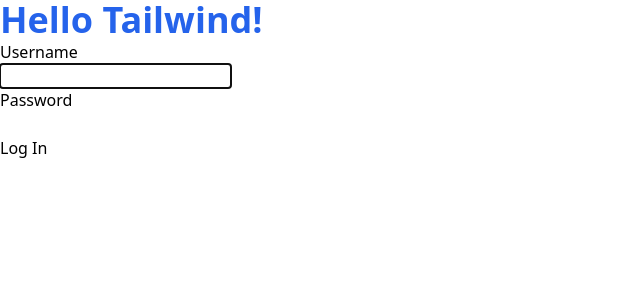
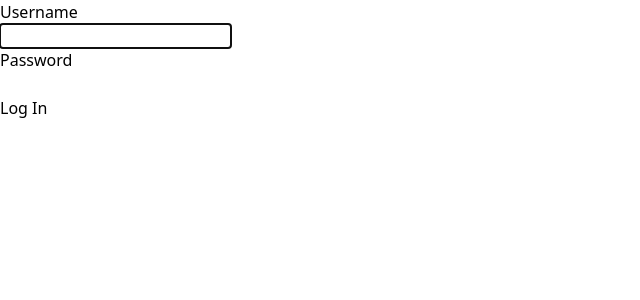
Before and after one commit to alexszeliga/pt-home, a Django app: page /accounts/login/ in a window 1280 px wide. Shown: the top 300 px of the page, without its empty margins (0-640 px from the left). Run offline with Django 4.2, Linux system fonts and the light colour scheme; some libraries are stand-ins or nearby versions.

Commit message:
fix: remove tailwind test

```diff
--- a/templates/registration/login.html
+++ b/templates/registration/login.html
@@ -4,7 +4,6 @@
 
 {% block content %}
     {% if not user.is_authenticated %}
-    <h1 class="text-4xl font-bold text-blue-600">Hello Tailwind!</h1>
         <form method="post">
             {% csrf_token %}
             <fieldset class="fieldset">
```
